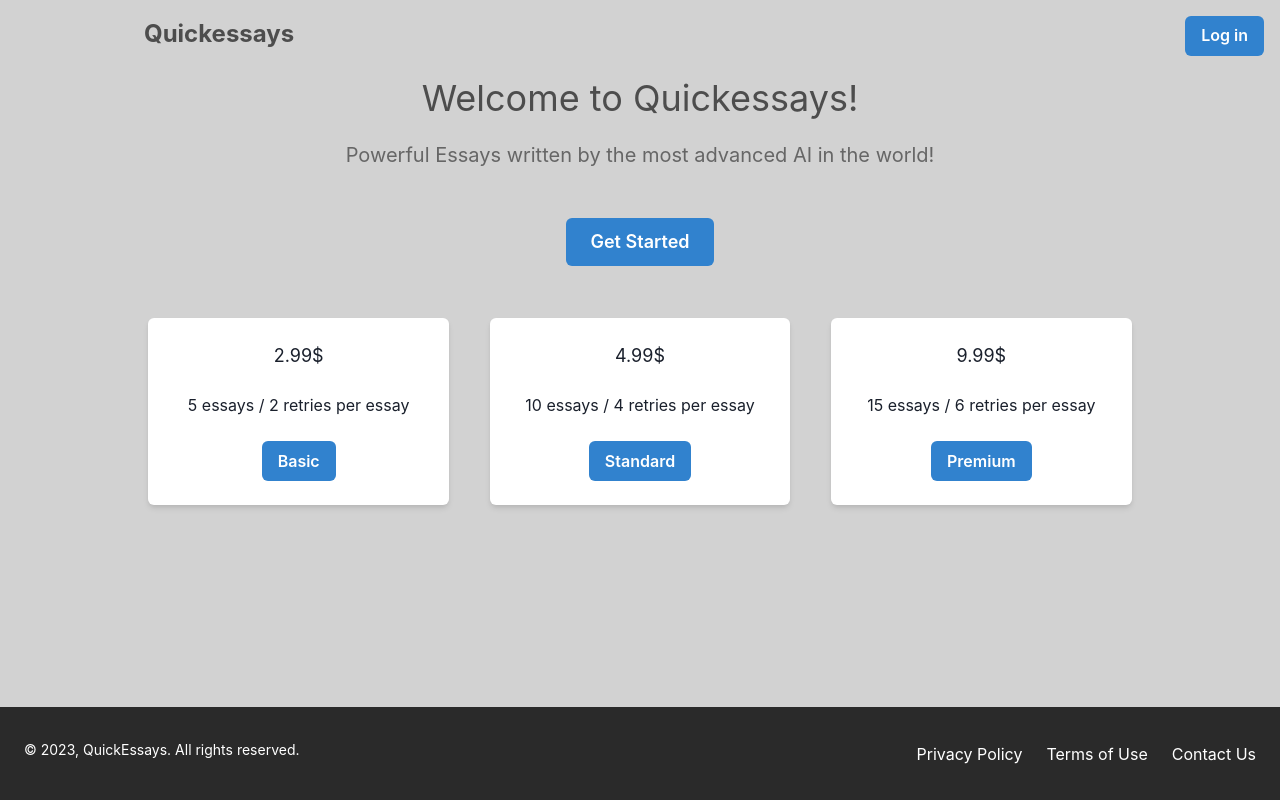
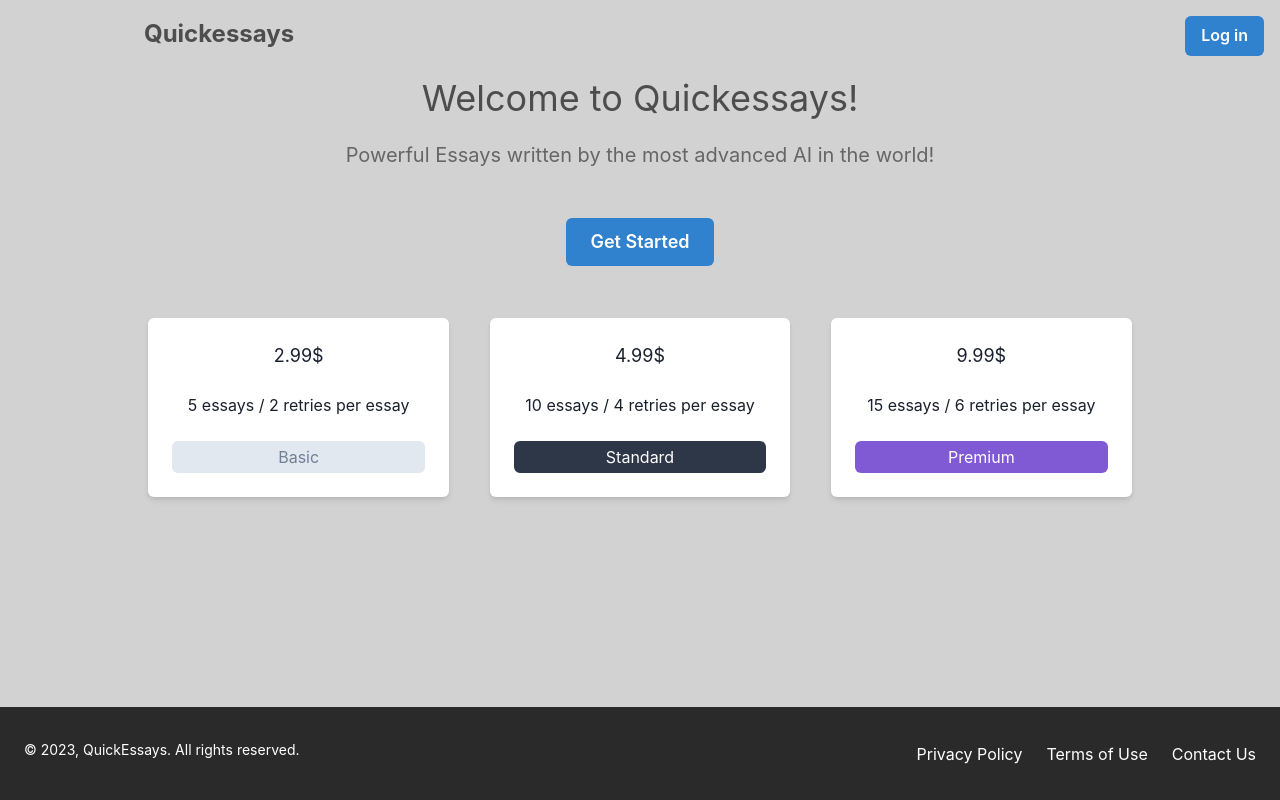
Before and after one commit to PhilMoran1/QuickEssays_v2, a React (Create React App) app: page / in a window 1280 px wide. Built offline with nearby package versions, Linux system fonts and the light colour scheme.

Commit message:
many small things

```diff
--- a/src/Pages/LandingPage/Components/InfoBox.js
+++ b/src/Pages/LandingPage/Components/InfoBox.js
@@ -29,10 +29,24 @@ function InfoBox(props) {
         </Text>
 
         <Text mb={6}>{props.info}</Text>
-
-        <Button colorScheme="blue" size="md">
+        {props.name === 'Basic' && (
+              <Box bg="gray.200" p={1} borderRadius="md">
+                <Text color="gray.500">{props.name}</Text>
+              </Box>
+            )}
+            {props.name === 'Standard' && (
+              <Box bg="gray.700" p={1} borderRadius="md">
+                <Text color="white">{props.name}</Text>
+              </Box>
+            )}
+            {props.name === 'Premium' && (
+              <Box bg="purple.500" p={1} borderRadius="md">
+                <Text color="white">{props.name}</Text>
+              </Box>
+            )}
+        {/* <Button colorScheme="blue" size="md">
             {props.name}
-        </Button>
+        </Button> */}
 
         </Box>
         </>
```
